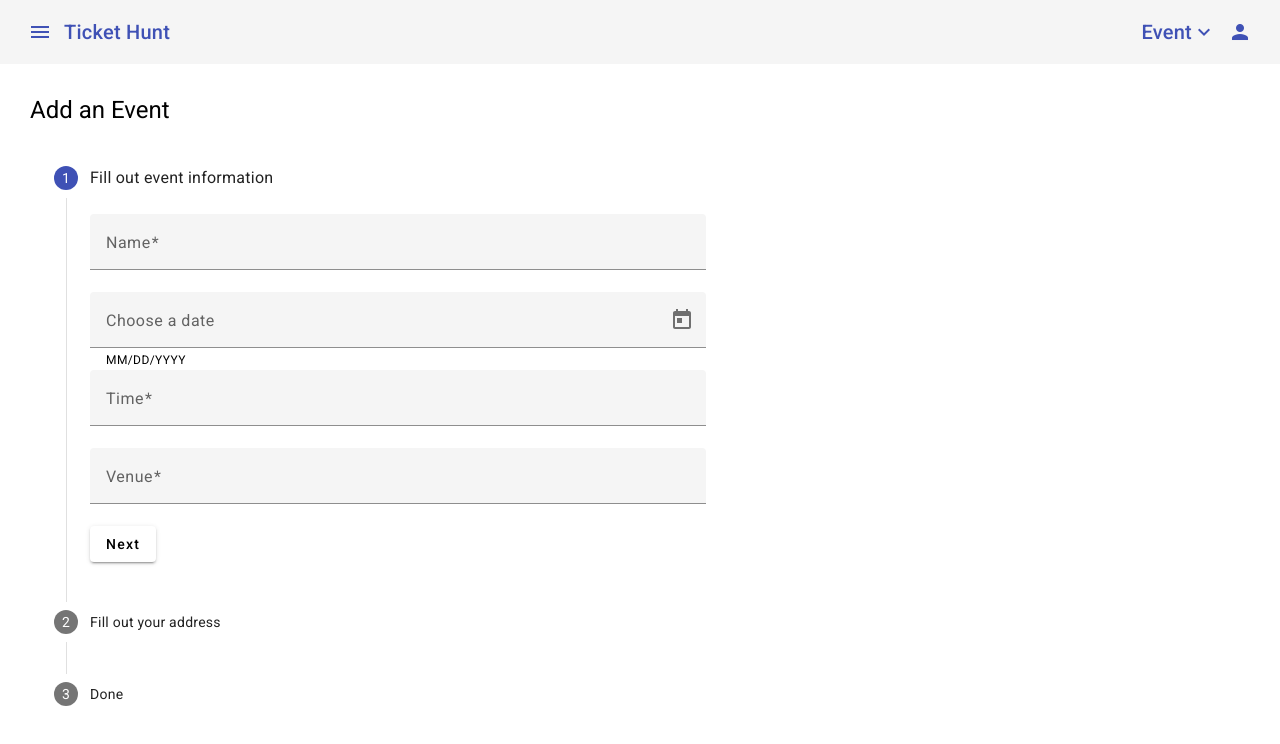
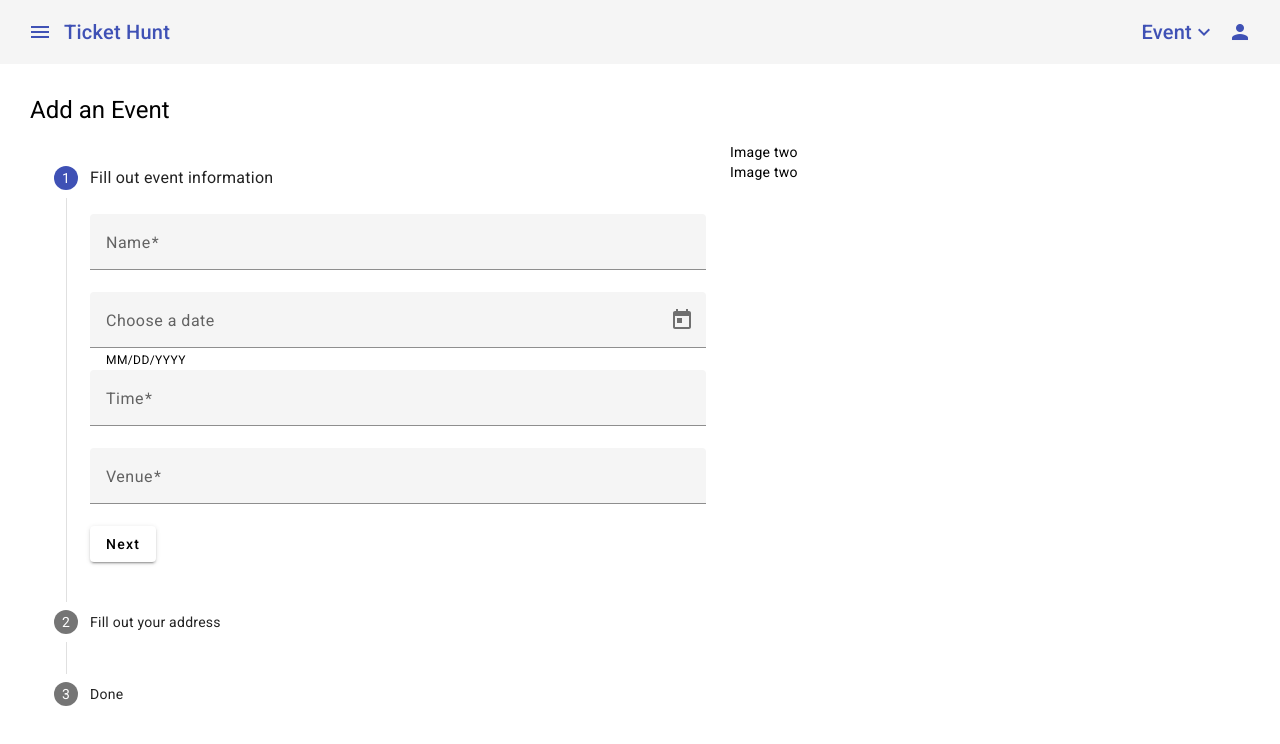
Before and after one commit to Priyanka7775/Ticket-Hunt, an Angular app in the folder ticket-hunt-frontend/: page /event/create in a window 1280 px wide. Shown: the top 744 px of the page. Built offline with nearby package versions, Linux system fonts and the light colour scheme.

Commit message:
added steeper images

```diff
--- a/ticket-hunt-frontend/src/app/dashboard/event/create/create.component.css
+++ b/ticket-hunt-frontend/src/app/dashboard/event/create/create.component.css
@@ -8,7 +8,9 @@ mat-stepper {
     display: flex;
     flex-direction: column;
 }
-
+.main{
+    display: flex;
+}
 
 /* Style for image upload */
 .upload-image{
--- a/ticket-hunt-frontend/src/app/dashboard/event/create/create.component.html
+++ b/ticket-hunt-frontend/src/app/dashboard/event/create/create.component.html
@@ -1,6 +1,7 @@
 <div class="container">
     <h1>Add an Event</h1>
-    <mat-stepper orientation="vertical" [linear]="isLinear" #stepper>
+    <div class="main">
+        <mat-stepper orientation="vertical" [linear]="isLinear" #stepper>
 
         <!-- First form  -->
 
@@ -62,5 +63,10 @@
         <button mat-button (click)="stepper.reset()">Reset</button>
         </div>
     </mat-step>
-</mat-stepper>
+        </mat-stepper>
+    <div class="image-shift">
+        <div id="img-two">Image two</div>
+        <div id="img-two">Image two</div>
+    </div>
+    </div>
 </div>
```
